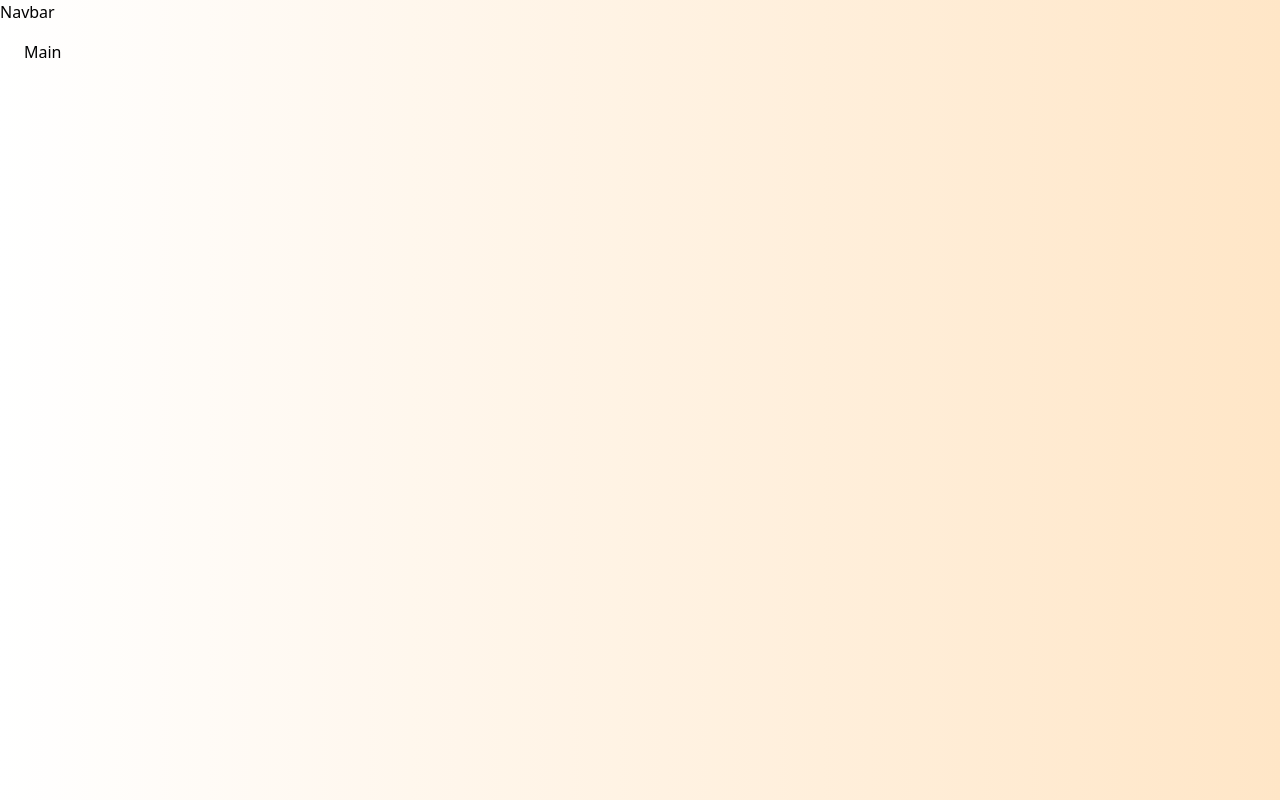
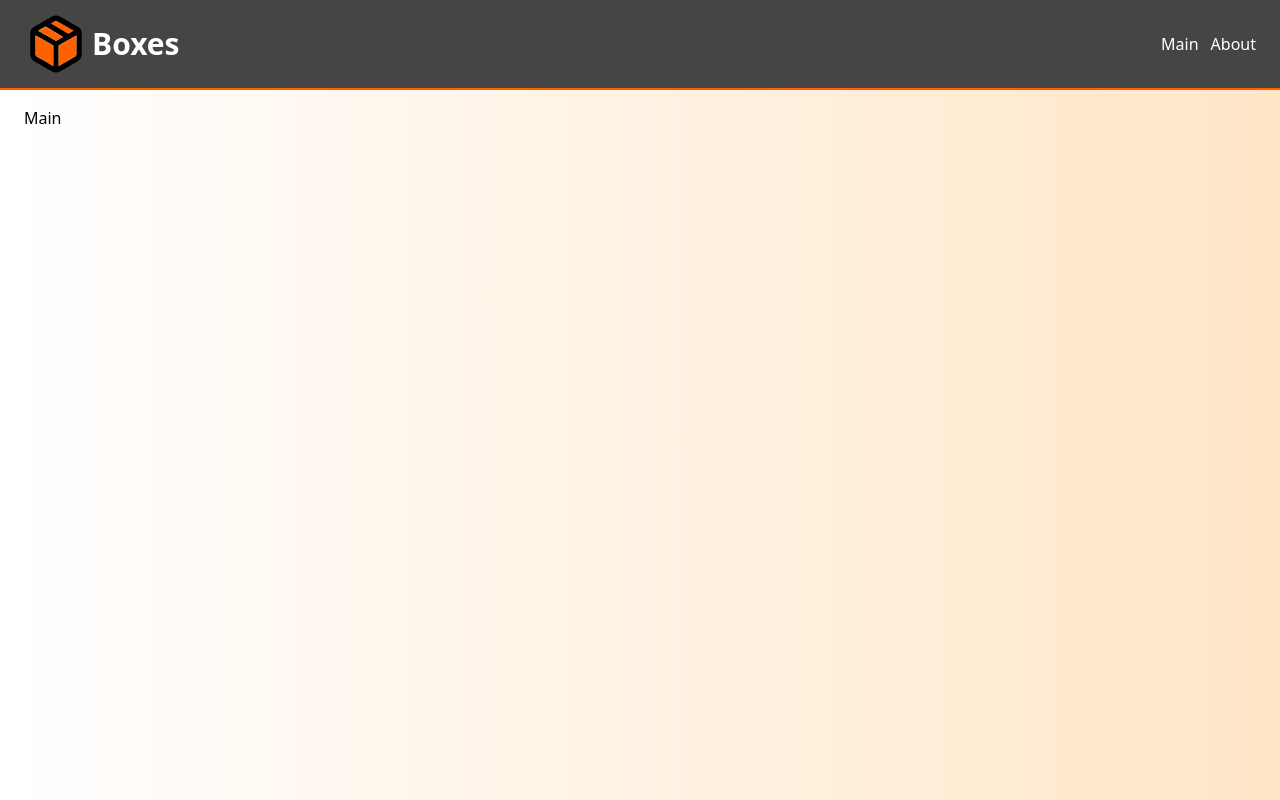
Before and after one commit to johnnysn/boxes, a React (Vite) app: page / in a window 1280 px wide. Built offline with nearby package versions, Linux system fonts and the light colour scheme.

Commit message:
feat: Adds proper styling to the navbar

```diff
--- a/src/components/Navbar.tsx
+++ b/src/components/Navbar.tsx
@@ -1,7 +1,20 @@
-type Props = {}
+import logo from '../assets/logo-prim.svg';
+import { Link } from 'react-router-dom';
+
+type Props = {};
 
 export default function Navbar({}: Props) {
   return (
-    <div>Navbar</div>
-  )
+    <nav className="w-full bg-customdark text-white flex justify-between py-3 items-center border-b-primary border-b-2 px-2 sm:px-4 lg:px-6">
+      <div className="flex items-center">
+        <img src={logo} alt="Logo" className="w-[64px] mr-1" />
+        <p className="font-semibold font-sans text-3xl text-blue">Boxes</p>
+      </div>
+
+      <ul className="flex gap-3 justify-between items-center">
+        <li><Link to="">Main</Link></li>
+        <li><Link to="/about">About</Link></li>
+      </ul>
+    </nav>
+  );
 }
--- a/src/index.css
+++ b/src/index.css
@@ -8,3 +8,7 @@ body {
   background: -webkit-linear-gradient(to right, #FFFFFF, #FFE6C7);  /* Chrome 10-25, Safari 5.1-6 */
   background: linear-gradient(to right, #FFFFFF, #FFE6C7); /* W3C, IE 10+/ Edge, Firefox 16+, Chrome 26+, Opera 12+, Safari 7+ */
 }
+
+a {
+  @apply font-medium border-transparent transition ease-in-out duration-300 hover:border-b-2 hover:border-b-primary;
+}
```
Also changed, not shown: src/assets/logo-prim.svg (added).
